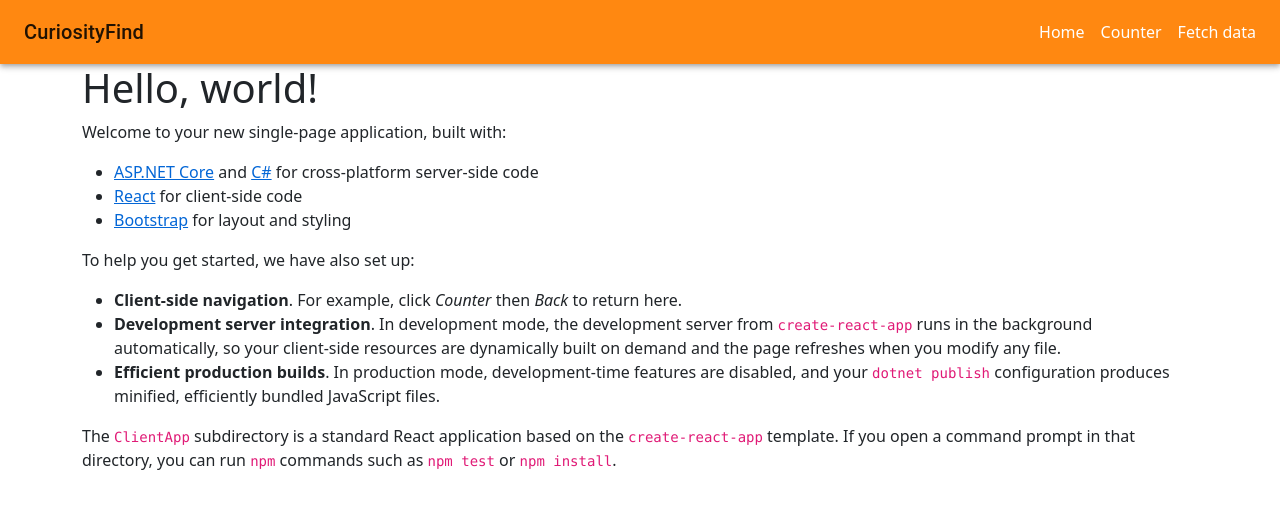
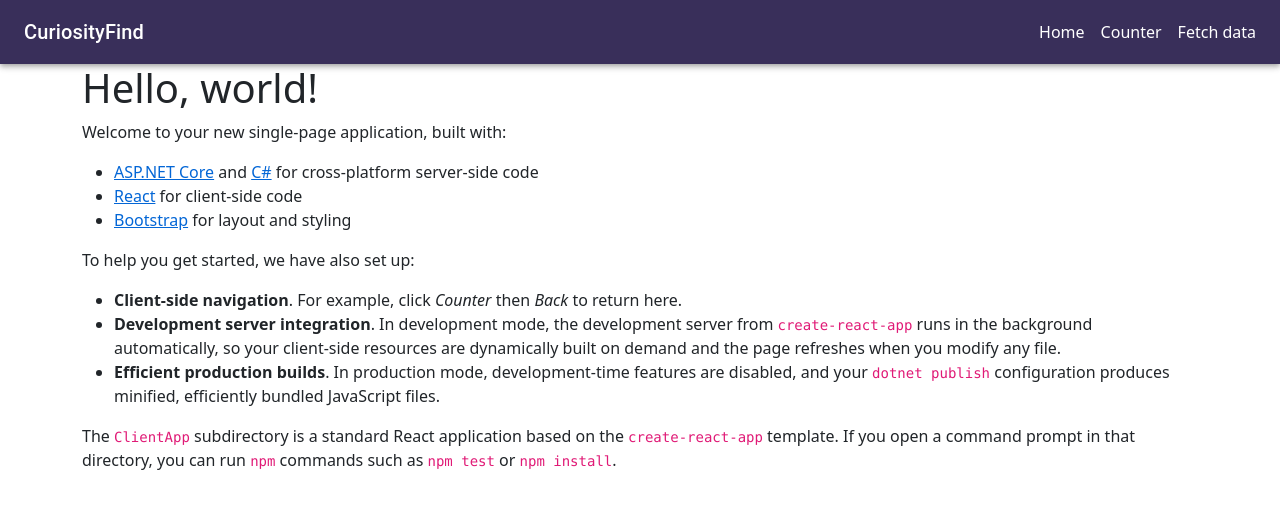
Before and after one commit to erik-lance/CuriosityFind, a React (Create React App) app in the folder ClientApp/: page / in a window 1280 px wide. Shown: the top 508 px of the page. Built offline with nearby package versions, Linux system fonts and the light colour scheme.

Commit message:
Added color to navbar

```diff
--- a/ClientApp/src/components/NavMenu.tsx
+++ b/ClientApp/src/components/NavMenu.tsx
@@ -29,7 +29,12 @@ export class NavMenu extends Component<{}, NavMenuState> {
         return (
             <header>
                 <Box sx={{ flexGrow: 1 }}>
-                    <AppBar position="static">
+                    <AppBar position="static"
+                        sx={{
+                            backgroundColor: "background.paper",
+                            color: "text.secondary"
+                        } }
+                    >
                         <Toolbar>
                             <Typography
                                 variant="h6" component="div" sx={{ flexGrow: 1 }}>
```
